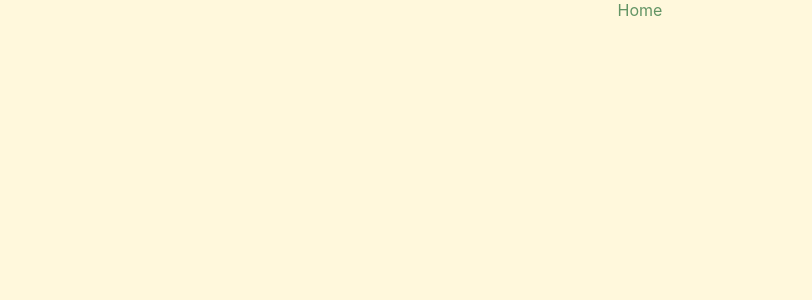
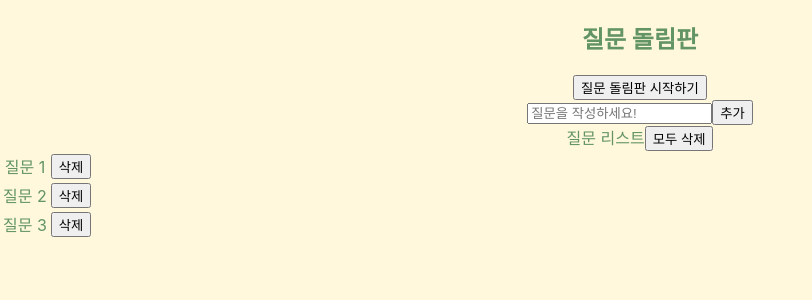
Before and after one commit to subin5874/Random-question-project, a React (Create React App) app: page / in a window 1280 px wide. Shown: the top 300 px of the page, without its empty margins (0-812 px from the left). Built offline with nearby package versions, Linux system fonts and the light colour scheme.

Commit message:
[Feat] 기본 HTML 구조 설정

```diff
--- a/src/pages/Home.tsx
+++ b/src/pages/Home.tsx
@@ -1,7 +1,77 @@
 import React from 'react';
+import styles from './Home.module.css';
 
 function Home() {
-  return <div>Home</div>;
+  return (
+    <div className={styles.main_container}>
+      <header>
+        <h2 className={styles.main_title}>질문 돌림판</h2>
+      </header>
+      <article className={styles.start_btn_container}>
+        <button type="button" className={styles.start_btn}>
+          질문 돌림판 시작하기
+        </button>
+      </article>
+      <article className={styles.question_container}>
+        <section className={styles.question_form}>
+          <form>
+            <div className={styles.add_question_box}>
+              <input
+                type="text"
+                placeholder="질문을 작성하세요!"
+                className={styles.input_question}
+              />
+              <button type="submit" className={styles.add_question_btn}>
+                추가
+              </button>
+            </div>
+          </form>
+        </section>
+        <section className={styles.question_list_container}>
+          <div className={styles.question_list_topbar}>
+            <span className={styles.list_title}>질문 리스트</span>
+            <button type="button" className={styles.delete_all_btn}>
+              모두 삭제
+            </button>
+          </div>
+          <table>
+            <tbody>
+              <tr className={styles.data_row}>
+                <td className={styles.data_question_cell}>
+                  <span className={styles.question_item}>질문 1</span>
+                </td>
+                <td className={styles.data_btn_cell}>
+                  <button type="button" className={styles.delete_question_btn}>
+                    삭제
+                  </button>
+                </td>
+              </tr>
+              <tr className={styles.data_row}>
+                <td className={styles.data_question_cell}>
+                  <span className={styles.question_item}>질문 2</span>
+                </td>
+                <td className={styles.data_btn_cell}>
+                  <button type="button" className={styles.delete_question_btn}>
+                    삭제
+                  </button>
+                </td>
+              </tr>
+              <tr className={styles.data_row}>
+                <td className={styles.data_question_cell}>
+                  <span className={styles.question_item}>질문 3</span>
+                </td>
+                <td className={styles.data_btn_cell}>
+                  <button type="button" className={styles.delete_question_btn}>
+                    삭제
+                  </button>
+                </td>
+              </tr>
+            </tbody>
+          </table>
+        </section>
+      </article>
+    </div>
+  );
 }
 
 export default Home;
```
